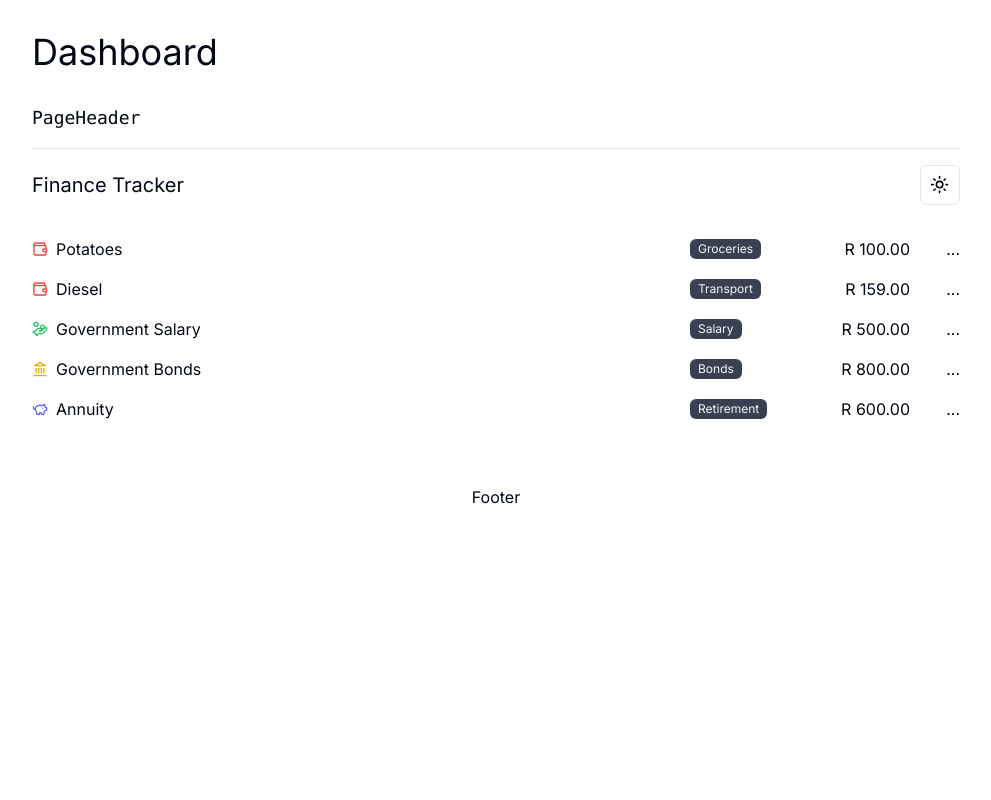
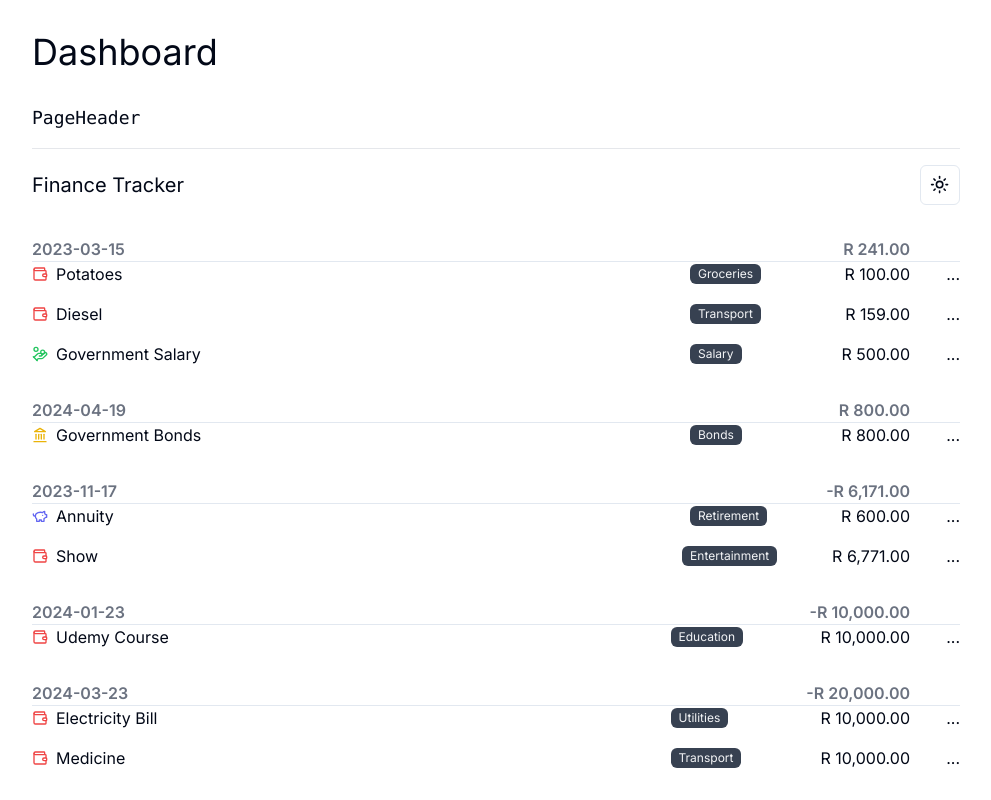
Before and after one commit to ariepaulus/next14-finance, a Next.js app: page /dashboard in a window 1280 px wide. Shown: the top 800 px of the page, without its empty margins (144-1135 px from the left). Built offline with nearby package versions, Linux system fonts and the light colour scheme; data requests are answered from the project's data file.

Commit message:
Third Commit 20 April 2024

```diff
--- a/app/dashboard/components/TransactionList.tsx
+++ b/app/dashboard/components/TransactionList.tsx
@@ -1,22 +1,61 @@
+// 'use client';
+
+// import { Button } from '@/components/ui/Button';
+import { Separator } from '@/components/ui/Separator';
 import TransactionItem from '@/components/TransactionItem';
+import TransactionSummaryItem from '@/components/TransactionSummaryItem';
 import { ITransactionItem } from '@/types/types';
 
+const groupAndSumTransactionsByDate = (transactions: ITransactionItem[]) => {
+  const grouped: {
+    [key: string]: { transactions: ITransactionItem[]; amount: number };
+  } = {};
+
+  for (const transaction of transactions) {
+    const date = transaction.created_at.split('T')[0];
+
+    if (!grouped[date]) {
+      grouped[date] = { transactions: [], amount: 0 };
+    }
+    grouped[date].transactions.push(transaction);
+    const amount =
+      transaction.type === 'Expenses'
+        ? -transaction.amount
+        : transaction.amount;
+    grouped[date].amount += amount;
+  }
+
+  return grouped;
+};
+
 export default async function TransactionList() {
-  const response = await fetch('http://localhost:3001/transactions');
+  const response = await fetch('http://localhost:3001/transactions', {
+    method: 'GET',
+    headers: {
+      'Content-Type': 'application/json',
+      // Include other headers if needed
+    },
+  });
   const transactions: ITransactionItem[] = await response.json();
+  console.log('transactions =>', transactions);
+  const grouped = groupAndSumTransactionsByDate(transactions);
+  console.log('grouped =>', grouped);
 
   return (
-    <section className='space-y-4'>
-      {transactions.map(transaction => (
-        <div key={transaction.id} className='space-y-4'>
-          <TransactionItem
-            type={transaction.type}
-            category={transaction.category}
-            description={transaction.description}
-            amount={transaction.amount}
-          />
+    <div className='space-y-8'>
+      {Object.entries(grouped).map(([date, { transactions, amount }]) => (
+        <div key={date}>
+          <TransactionSummaryItem date={date} amount={amount} />
+          <Separator />
+          <section className='space-y-4'>
+            {transactions.map(transaction => (
+              <div key={transaction.id}>
+                <TransactionItem {...transaction} />
+              </div>
+            ))}
+          </section>
         </div>
       ))}
-    </section>
+    </div>
   );
 }
--- /dev/null
+++ b/app/dashboard/components/TransactionListFallback.tsx
@@ -0,0 +1,57 @@
+import { Skeleton } from '@/components/ui/Skeleton';
+
+export default function TransactionListFallback() {
+  return (
+    <div className='space-y-8'>
+      <div className='space-y-4'>
+        <TransactionSummaryItemSkeleton />
+        <TransactionItemSkeleton />
+        <TransactionItemSkeleton />
+        <TransactionItemSkeleton />
+        <TransactionItemSkeleton />
+      </div>
+
+      <div className='space-y-4'>
+        <TransactionSummaryItemSkeleton />
+        <TransactionItemSkeleton />
+        <TransactionItemSkeleton />
+        <TransactionItemSkeleton />
+        <TransactionItemSkeleton />
+      </div>
+    </div>
+  );
+}
+
+function TransactionItemSkeleton() {
+  return (
+    <div className='w-full flex items-center space-x-4'>
+      <div className='flex items-center grow'>
+        <Skeleton className='w-[750px] h-[20px] rounded-full' />
+      </div>
+      <div className='min-w-[150px] items-center hidden md:flex'>
+        <Skeleton className='w-[520px] h-[20px] rounded-full' />
+      </div>
+      <div className='min-w-[70px] text-right'>
+        <Skeleton className='w-[100px] h-[20px] rounded-full' />
+      </div>
+      <div className='min-w-[50px] flex justify-end'>
+        <Skeleton className='w-[100px] h-[20px] rounded-full' />
+      </div>
+    </div>
+  );
+}
+
+function TransactionSummaryItemSkeleton() {
+  return (
+    <div className='flex space-x-4'>
+      <div className='grow'>
+        <Skeleton className='w-[1400px] h-[20px] rounded-full' />
+      </div>
+
+      <div className='min-w-[70px]'>
+        <Skeleton className='w-[100px] h-[20px] rounded-full' />
+      </div>
+      <div className='min-w-[50px]'></div>
+    </div>
+  );
+}
--- a/app/dashboard/page.tsx
+++ b/app/dashboard/page.tsx
@@ -1,9 +1,13 @@
 import TransactionList from '@/app/dashboard/components/TransactionList';
+import { Suspense } from 'react';
+import TransactionListFallback from './components/TransactionListFallback';
 
 export default function Dashboard() {
   return (
     <section>
-      <TransactionList />
+      <Suspense fallback={<TransactionListFallback />}>
+        <TransactionList />
+      </Suspense>
     </section>
   );
 }
--- /dev/null
+++ b/components/ui/Separator.tsx
@@ -0,0 +1,31 @@
+"use client"
+
+import * as React from "react"
+import * as SeparatorPrimitive from "@radix-ui/react-separator"
+
+import { cn } from "@/lib/utils"
+
+const Separator = React.forwardRef<
+  React.ElementRef<typeof SeparatorPrimitive.Root>,
+  React.ComponentPropsWithoutRef<typeof SeparatorPrimitive.Root>
+>(
+  (
+    { className, orientation = "horizontal", decorative = true, ...props },
+    ref
+  ) => (
+    <SeparatorPrimitive.Root
+      ref={ref}
+      decorative={decorative}
+      orientation={orientation}
+      className={cn(
+        "shrink-0 bg-border",
+        orientation === "horizontal" ? "h-[1px] w-full" : "h-full w-[1px]",
+        className
+      )}
+      {...props}
+    />
+  )
+)
+Separator.displayName = SeparatorPrimitive.Root.displayName
+
+export { Separator }
--- /dev/null
+++ b/components/ui/Skeleton.tsx
@@ -0,0 +1,15 @@
+import { cn } from '@/lib/utils';
+
+function Skeleton({
+  className,
+  ...props
+}: React.HTMLAttributes<HTMLDivElement>) {
+  return (
+    <div
+      className={cn('animate-pulse rounded-md bg-muted', className)}
+      {...props}
+    />
+  );
+}
+
+export { Skeleton };
--- a/db.json
+++ b/db.json
@@ -30,7 +30,7 @@
       "type": "Investment",
       "category": "Bonds",
       "description": "Government Bonds",
-      "created_at": "2023-03-15T23:00:00"
+      "created_at": "2024-04-19T23:00:00"
     },
     {
       "id": 5,
@@ -38,7 +38,55 @@
       "type": "Savings",
       "category": "Retirement",
       "description": "Annuity",
-      "created_at": "2023-03-15T23:00:00"
+      "created_at": "2023-11-17T23:00:00"
+    },
+    {
+      "id": 6,
+      "amount": 6771,
+      "type": "Expenses",
+      "category": "Entertainment",
+      "description": "Show",
+      "created_at": "2023-11-17T23:00:00"
+    },
+    {
+      "id": 7,
+      "amount": 10000,
+      "type": "Expenses",
+      "category": "Education",
+      "description": "Udemy Course",
+      "created_at": "2024-01-23T23:00:00"
+    },
+    {
+      "id": 8,
+      "amount": 10000,
+      "type": "Expenses",
+      "category": "Utilities",
+      "description": "Electricity Bill",
+      "created_at": "2024-03-23T23:00:00"
+    },
+    {
+      "id": 9,
+      "amount": 10000,
+      "type": "Expenses",
+      "category": "Transport",
+      "description": "Medicine",
+      "created_at": "2024-03-23T23:00:00"
+    },
+    {
+      "id": 10,
+      "amount": 10000,
+      "type": "Expenses",
+      "category": "Health",
+      "description": "Diesel",
+      "created_at": "2024-02-23T23:00:00"
+    },
+    {
+      "id": 11,
+      "amount": 10000,
+      "type": "Income",
+      "category": "Editing",
+      "description": "Student Dissertation",
+      "created_at": "2024-02-23T23:00:00"
     }
   ]
 }
--- a/package.json
+++ b/package.json
@@ -15,13 +15,14 @@
     "@radix-ui/react-dropdown-menu": "^2.0.6",
     "@radix-ui/react-label": "^2.0.2",
     "@radix-ui/react-select": "^2.0.0",
+    "@radix-ui/react-separator": "^1.0.3",
     "@radix-ui/react-slot": "^1.0.2",
     "@supabase/ssr": "^0.3.0",
     "@supabase/supabase-js": "^2.42.5",
     "class-variance-authority": "^0.7.0",
     "clsx": "^2.1.0",
     "dotenv": "^16.4.5",
-    "json-server": "^1.0.0-alpha.23",
+    "json-server": "^0.17.4",
     "lucide-react": "^0.372.0",
     "next": "14.2.2",
     "next-themes": "^0.3.0",
```
Also changed, not shown: app/playground/page.tsx (+34 -7 lines), types/types.d.ts (+3 -6 lines), 1 other file (tests, documents, lock files or other folders).
